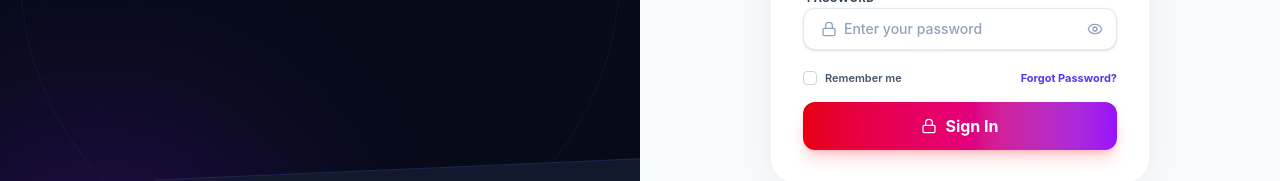
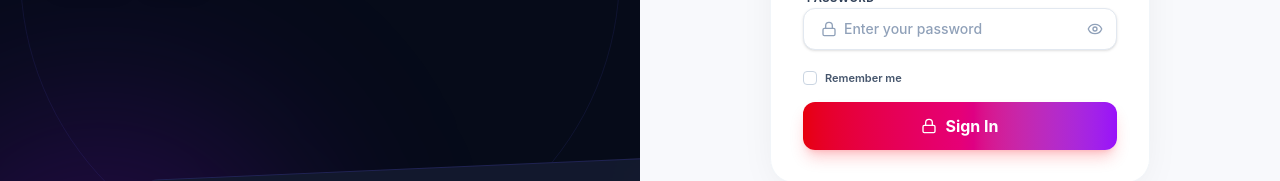
Before and after one commit to duniyape/sadapoorna-one, a React (Vite) app: page /login in a window 1280 px wide. Shown: the part 427-608 px from the top of the page. Built offline with nearby package versions, Linux system fonts and the light colour scheme.

Commit message:
Fix LoginPage formatting and redirect if already logged in

```diff
--- a/src/pages/LoginPage.jsx
+++ b/src/pages/LoginPage.jsx
@@ -80,7 +80,7 @@ export default function LoginPage() {
         {/* Main Content */}
         <div className="relative z-20 max-w-md">
           <h1 className="text-4xl xl:text-5xl font-extrabold text-white tracking-tight leading-[1.15] mb-4">
-            Manage <span className="text-transparent bg-clip-text bg-gradient-to-r from-purple-400 to-indigo-400">Smarter.</span><br/>
+            Manage <span className="text-transparent bg-clip-text bg-gradient-to-r from-purple-400 to-indigo-400">Smarter.</span><br />
             Grow <span className="text-transparent bg-clip-text bg-gradient-to-r from-blue-400 to-cyan-400">Faster.</span>
           </h1>
           <p className="text-slate-400 text-sm xl:text-base font-medium mb-6 leading-relaxed">
@@ -132,8 +132,8 @@ export default function LoginPage() {
                   </div>
                   <div className="h-36 bg-[#1a2138] rounded-xl p-3 border border-indigo-500/10 shadow-sm flex flex-col justify-between">
                     <div className="flex justify-between">
-                       <div className="h-2 w-20 bg-slate-500/40 rounded"></div>
-                       <div className="h-2 w-10 bg-slate-500/20 rounded"></div>
+                      <div className="h-2 w-20 bg-slate-500/40 rounded"></div>
+                      <div className="h-2 w-10 bg-slate-500/20 rounded"></div>
                     </div>
                     {/* Mock chart lines */}
                     <div className="flex items-end gap-1.5 h-20">
@@ -171,9 +171,9 @@ export default function LoginPage() {
         <div className="w-full max-w-[380px] bg-white rounded-3xl shadow-[0_10px_40px_-10px_rgba(0,0,0,0.08)] border border-slate-100 p-8 relative">
 
           <div className="lg:hidden mb-6 flex justify-center">
-             <div className="scale-110">
-               <SadapoornaLogo />
-             </div>
+            <div className="scale-110">
+              <SadapoornaLogo />
+            </div>
           </div>
 
           {/* Avatar Icon */}
@@ -250,9 +250,7 @@ export default function LoginPage() {
                 />
                 <span className="text-[11px] font-semibold text-slate-600 select-none">Remember me</span>
               </label>
-              <a href="#" className="text-[11px] font-bold text-indigo-600 hover:text-indigo-800 transition-colors">
-                Forgot Password?
-              </a>
+
             </div>
 
             {/* Submit Button */}
```
